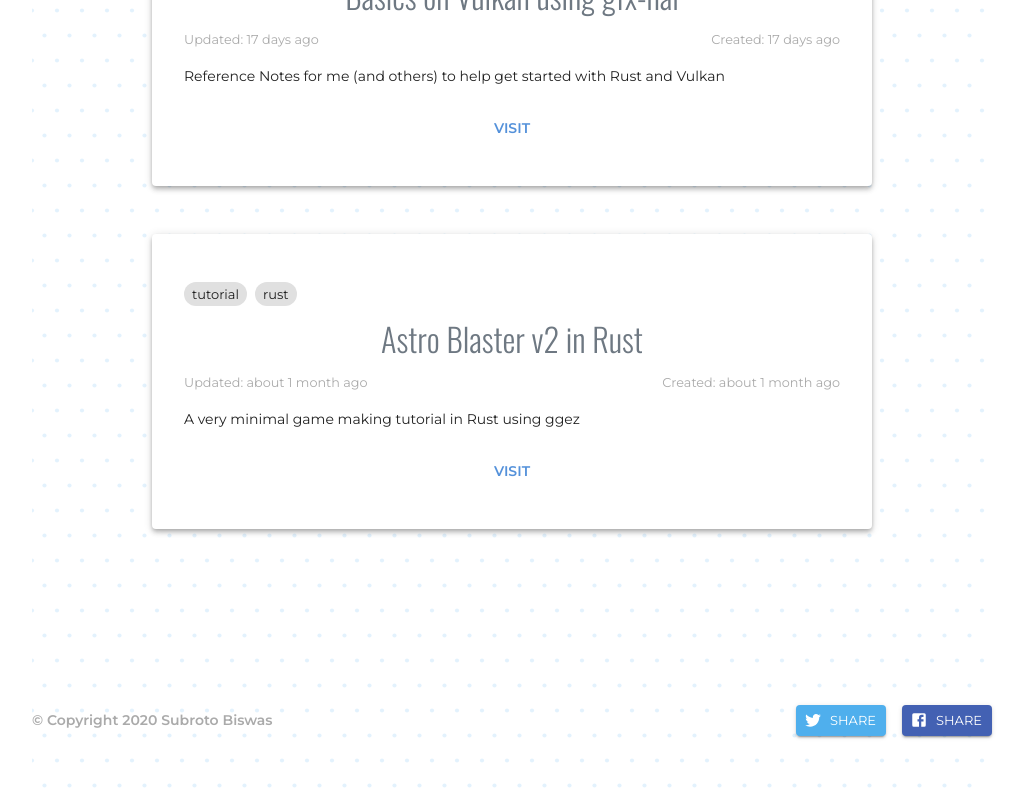
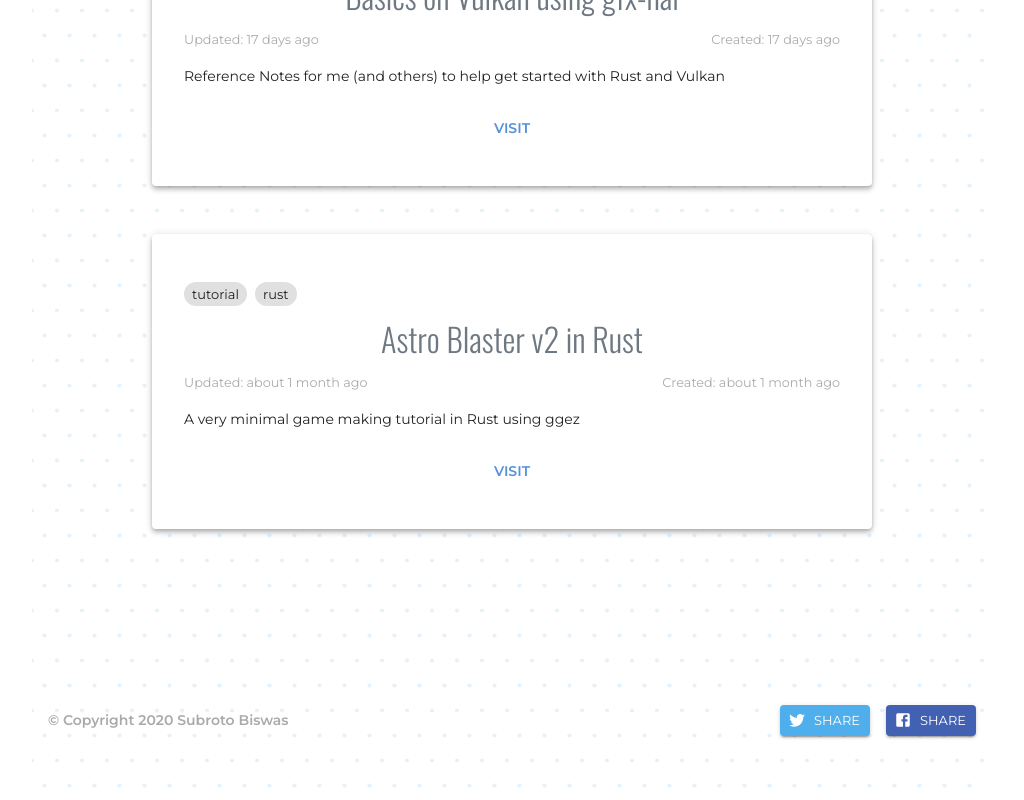
Before and after one commit to Shub1427/Shub1427.github.io, a Next.js app: page / in a window 1280 px wide. Shown: the part 1877-2677 px from the top of the page, without its empty margins (128-1152 px from the left). Built offline with nearby package versions, Linux system fonts and the light colour scheme.

Commit message:
fix: footer style for xs and md devices

```diff
--- a/components/footer.tsx
+++ b/components/footer.tsx
@@ -1,7 +1,7 @@
 import React from 'react';
 import cx from 'classnames';
-import { makeStyles, Button, Theme, Typography } from '@material-ui/core';
-import { Facebook, Twitter, ShareRounded } from '@material-ui/icons';
+import { makeStyles, Button, Theme, Typography, Grid } from '@material-ui/core';
+import { Share, Facebook, Twitter } from '@material-ui/icons';
 
 interface IFixedNavbarProps {
   title: string;
@@ -10,22 +10,51 @@ interface IFixedNavbarProps {
   className?: string;
 }
 
-const useStyles = makeStyles((_theme: Theme) => ({
+const useStyles = makeStyles((theme: Theme) => ({
   root: {
     display: 'flex',
     justifyContent: 'space-between',
     alignContent: 'center',
     alignItems: 'center',
     marginTop: 128,
-    width: '100%',
+    padding: '0 16px',
+    [theme.breakpoints.down('xs')]: {
+      flexDirection: 'column',
+    },
   },
   copyright: {
     color: '#aaa',
     fontWeight: 'bold',
+    [theme.breakpoints.down('xs')]: {
+      marginBottom: 16,
+    },
+  },
+  buttonWrapper: {
+    display: 'flex',
+    justifyContent: 'flex-end',
+    alignItems: 'center',
+    [theme.breakpoints.down('xs')]: {
+      flexDirection: 'column',
+    },
   },
   button: {
-    '& + &': {
+    '&+&': {
+      marginTop: 0,
       marginLeft: 16,
+    },
+    [theme.breakpoints.down('xs')]: {
+      width: '100%',
+      '&+&': {
+        marginTop: 16,
+        marginLeft: 0,
+      },
+    },
+  },
+  share: {
+    color: '#fff',
+    background: '#444',
+    '&:hover, &focus, &:active': {
+      background: '#333',
     },
   },
   fb: {
@@ -73,6 +102,7 @@ const renderShare = (
     classes: ReturnType<typeof useStyles>;
   }
 ) => {
+  const shareClasses = cx(props.classes.button, props.classes.share);
   const fbClasses = cx(props.classes.button, props.classes.fb);
   const twClasses = cx(props.classes.button, props.classes.tw);
   let allShare = null;
@@ -81,18 +111,29 @@ const renderShare = (
       <Button
         size="small"
         variant="contained"
-        className={props.classes.button}
+        className={shareClasses}
+        startIcon={<Share />}
         onClick={() => shareLink(props)}
-        color="primary"
-        startIcon={<ShareRounded />}
       >
         Share
       </Button>
     );
   }
 
+  // allShare = (
+  //   <Button
+  //     size="small"
+  //     variant="contained"
+  //     className={shareClasses}
+  //     startIcon={<Share />}
+  //     onClick={() => shareLink(props)}
+  //   >
+  //     Share
+  //   </Button>
+  // );
+
   return (
-    <div>
+    <Grid item className={props.classes.buttonWrapper} xs={12} sm={6}>
       {allShare}
       <Button
         size="small"
@@ -114,7 +155,7 @@ const renderShare = (
       >
         Share
       </Button>
-    </div>
+    </Grid>
   );
 };
 
@@ -123,7 +164,7 @@ export function Footer(props: IFixedNavbarProps) {
   const rootClasses = cx(classes.root, props.className);
   const _navigator = process.browser ? window.navigator : {};
   return (
-    <div className={rootClasses}>
+    <Grid container item xs={12} className={rootClasses}>
       <Typography variant="body2" className={classes.copyright}>
         © Copyright 2020 Subroto Biswas
       </Typography>
@@ -132,6 +173,6 @@ export function Footer(props: IFixedNavbarProps) {
         navigator: _navigator,
         classes,
       })}
-    </div>
+    </Grid>
   );
 }
```
